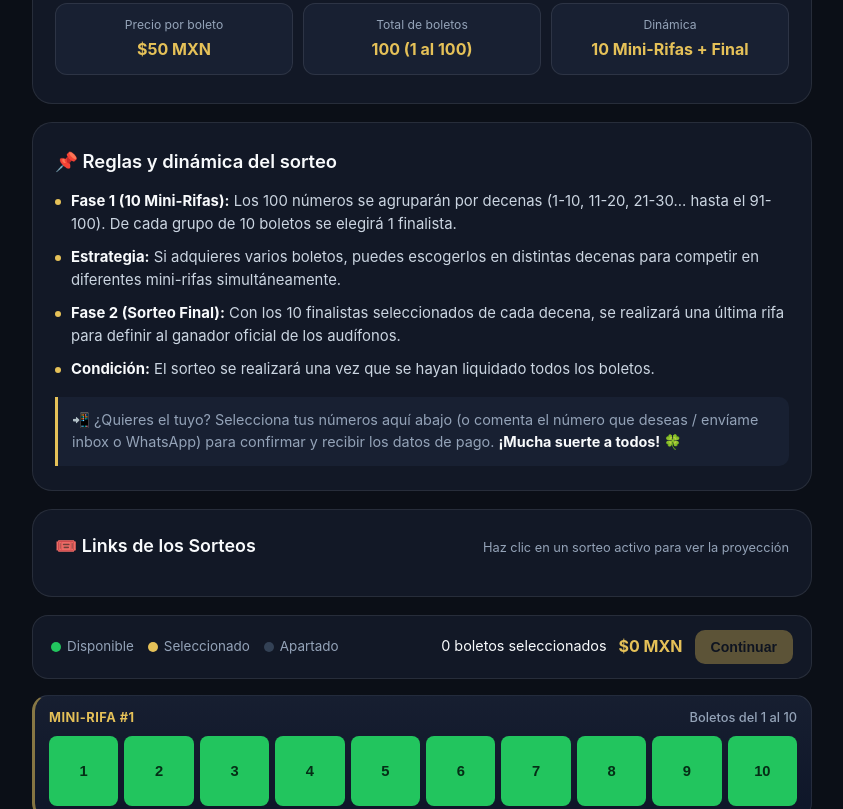
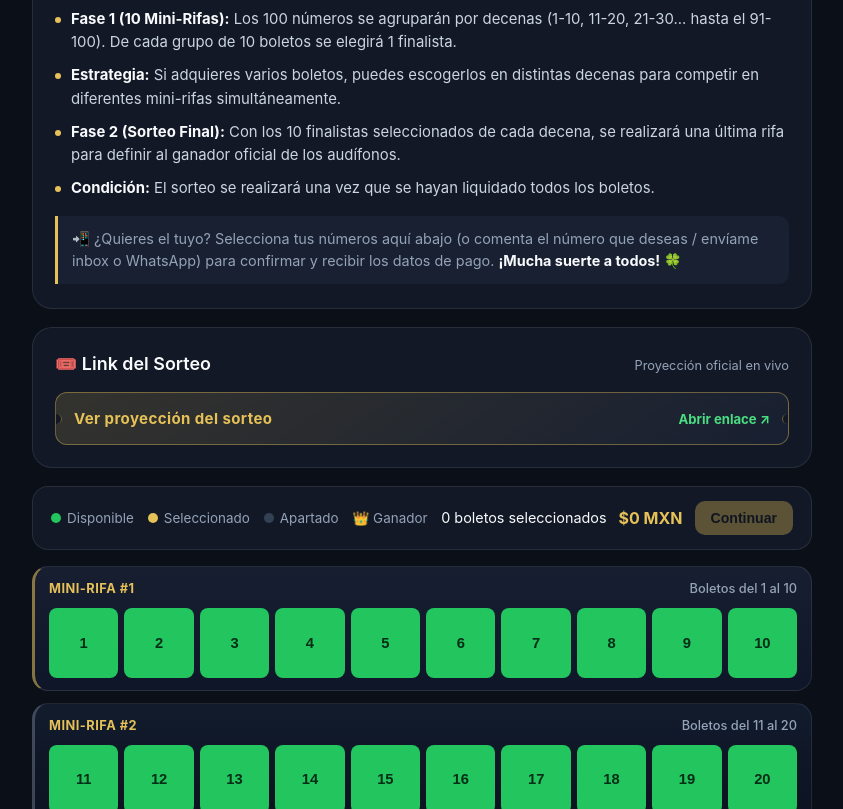
Before and after one commit to Ieshoua/Ieshoua.github.io, a plain HTML site: page index.html in a window 1280 px wide. Shown: the part 521-1330 px from the top of the page, without its empty margins (218-1061 px from the left). Drawn offline with Linux system fonts and the light colour scheme.

Commit message:
Update index.html

```diff
--- a/index.html
+++ b/index.html
@@ -9,13 +9,14 @@
 <body>
 
     <div class="envoltorio">
+        <!-- Encabezado y presentación del premio -->
         <header class="encabezado">
             <span class="etiqueta-superior">EDICIÓN ESPECIAL • $50 POR BOLETO</span>
             <h1>🎧 ¡Gran Rifa de Audífonos! 🎶</h1>
             <p class="lead">¡Participa por solo <strong>$50 pesos</strong>! No dejes pasar la oportunidad de ganarte estos increíbles audífonos. La dinámica está diseñada para que tengas más posibilidades de llegar hasta el último sorteo.</p>
 
             <div class="marco-premio">
-                <img src="premio.png" alt="Audífonos inalámbricos en su estuche y caja">
+                <img src="premio.jpg" alt="Audífonos inalámbricos en su estuche y caja">
             </div>
 
             <div class="resumen-rapido">
@@ -56,21 +57,30 @@
             </p>
         </section>
 
-        <!-- Apartado de Links de Sorteos -->
-        <section class="sorteos-card" aria-label="Links de los sorteos en vivo">
+        <!-- Link único del sorteo -->
+        <section class="sorteos-card" aria-label="Link del sorteo">
             <div class="sorteos-header">
-                <h2>🎟️ Links de los Sorteos</h2>
-                <span class="sorteos-sub">Haz clic en un sorteo activo para ver la proyección</span>
+                <h2>🎟️ Link del Sorteo</h2>
+                <span class="sorteos-sub">Proyección oficial en vivo</span>
             </div>
-            <div id="grid-links-sorteos" class="grid-links-sorteos">
-            </div>
+            <a
+                href="https://www.veamoslasfotos.app/projection/sorteo?eventId=6afc98d49d574b4cbe94a185&id=6b05e2a1a529fb1c23bfa5eb"
+                target="_blank"
+                rel="noopener noreferrer"
+                class="ticket-sorteo activo unico-sorteo"
+            >
+                <span class="ticket-titulo">Ver proyección del sorteo</span>
+                <span class="ticket-estado">Abrir enlace ↗</span>
+            </a>
         </section>
 
+        <!-- Barra de estado y selección múltiple -->
         <section class="barra-seleccion">
             <div class="leyenda">
                 <span class="item-leyenda"><i class="punto verde"></i> Disponible</span>
                 <span class="item-leyenda"><i class="punto dorado"></i> Seleccionado</span>
                 <span class="item-leyenda"><i class="punto gris"></i> Apartado</span>
+                <span class="item-leyenda">👑 Ganador</span>
             </div>
 
             <div class="resumen-seleccion">
@@ -80,10 +90,13 @@
             </div>
         </section>
 
+        <!-- 10 Decenas / Mini-rifas (1 al 100) -->
         <main id="contenedor-decenas" class="contenedor-decenas">
+            <!-- Generado con JavaScript -->
         </main>
     </div>
 
+    <!-- Barra flotante inferior cuando hay boletos seleccionados -->
     <div id="barra-flotante" class="barra-flotante oculto">
         <div>
             <span id="flotante-cantidad">0 boletos</span>
```
